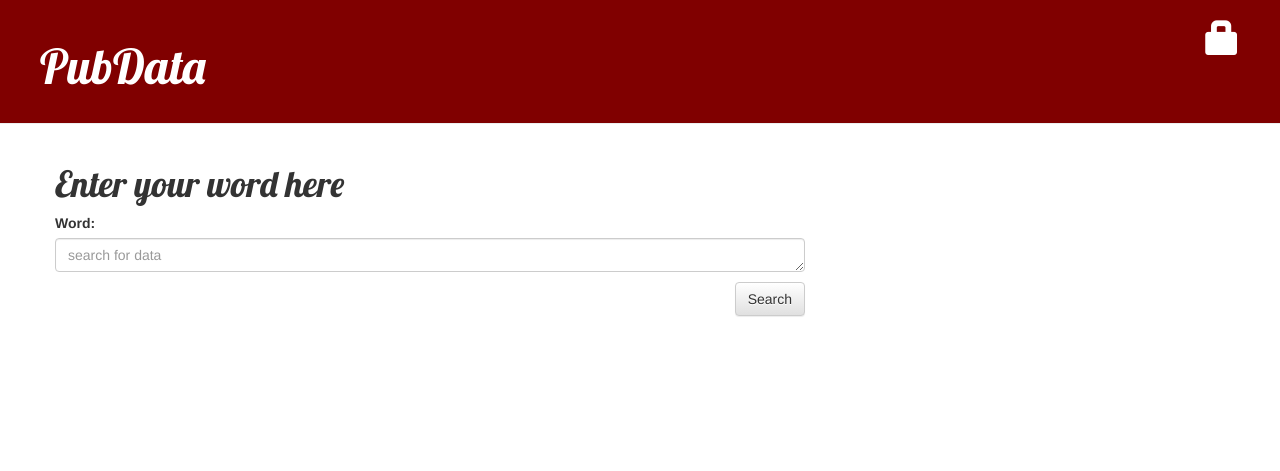
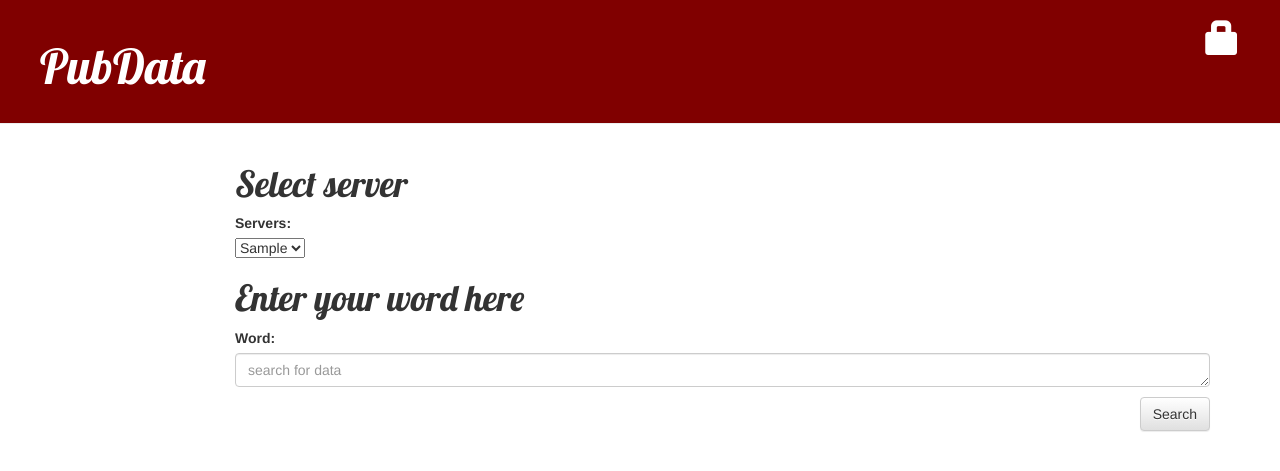
Before and after one commit to Bohdan-Khomtchouk/PubData, a Django app: template SearchEngine/templates/SearchEngine/search.html in a window 1280 px wide. Shown: the top 471 px of the page. Run offline with Django 3.2, Linux system fonts and the light colour scheme; the template is opened without the code that fills it: values that come from a table or form of the project are taken from there, others are empty; tables that the repository leaves empty hold one stand-in row (values such as "Sample post"); some libraries are stand-ins or nearby versions.

Commit message:
update templates

```diff
--- a/SearchEngine/templates/SearchEngine/base.html
+++ b/SearchEngine/templates/SearchEngine/base.html
@@ -6,6 +6,8 @@
         <link rel="stylesheet" href="//maxcdn.bootstrapcdn.com/bootstrap/3.2.0/css/bootstrap-theme.min.css">
         <link href="//fonts.googleapis.com/css?family=Lobster&subset=latin,latin-ext" rel="stylesheet" type="text/css">
         <link rel="stylesheet" href="{% static 'css/searchengine.css' %}">
+        <script type="text/javascript" src="{% static 'js/searchengine.js' %}"></script>
+        <link rel="stylesheet" href="//fonts.googleapis.com/css?family=Roboto">
     </head>
     <body>
 <body>
@@ -19,7 +21,7 @@
     </div>
     <div class="content container">
         <div class="row">
-            <div class="col-md-8">
+            <div class="col-md-offset-2">
             {% block content %}
             {% endblock %}
             </div>
--- a/SearchEngine/templates/SearchEngine/search.html
+++ b/SearchEngine/templates/SearchEngine/search.html
@@ -1,11 +1,13 @@
 {% extends 'SearchEngine/base.html' %}
 
-{% include "select_server.html" %}
-
 {% block content %}
+    <h1>Select server</h1>
+    <form method="POST" id="inlineFormCustomSelect">{% csrf_token %}
+        {{ select_form.as_p }}
+    </form>
     <h1>Enter your word here</h1>
     <form method="POST" class="post-form">{% csrf_token %}
-        {{ form.as_p }}
+        {{ search_form.as_p }}
         <button type="submit" class="save btn btn-default">Search</button>
     </form>
 {% endblock %}
```
